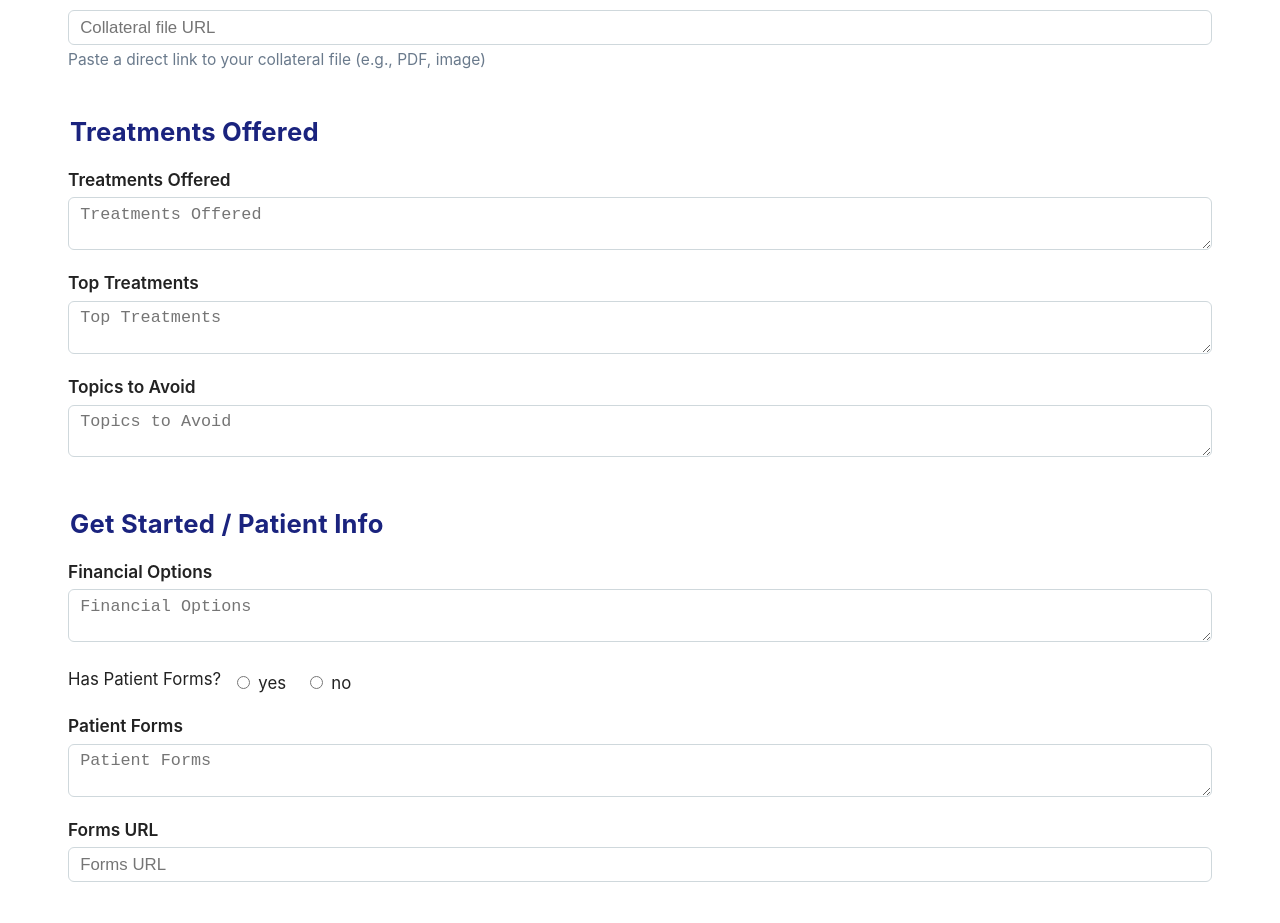
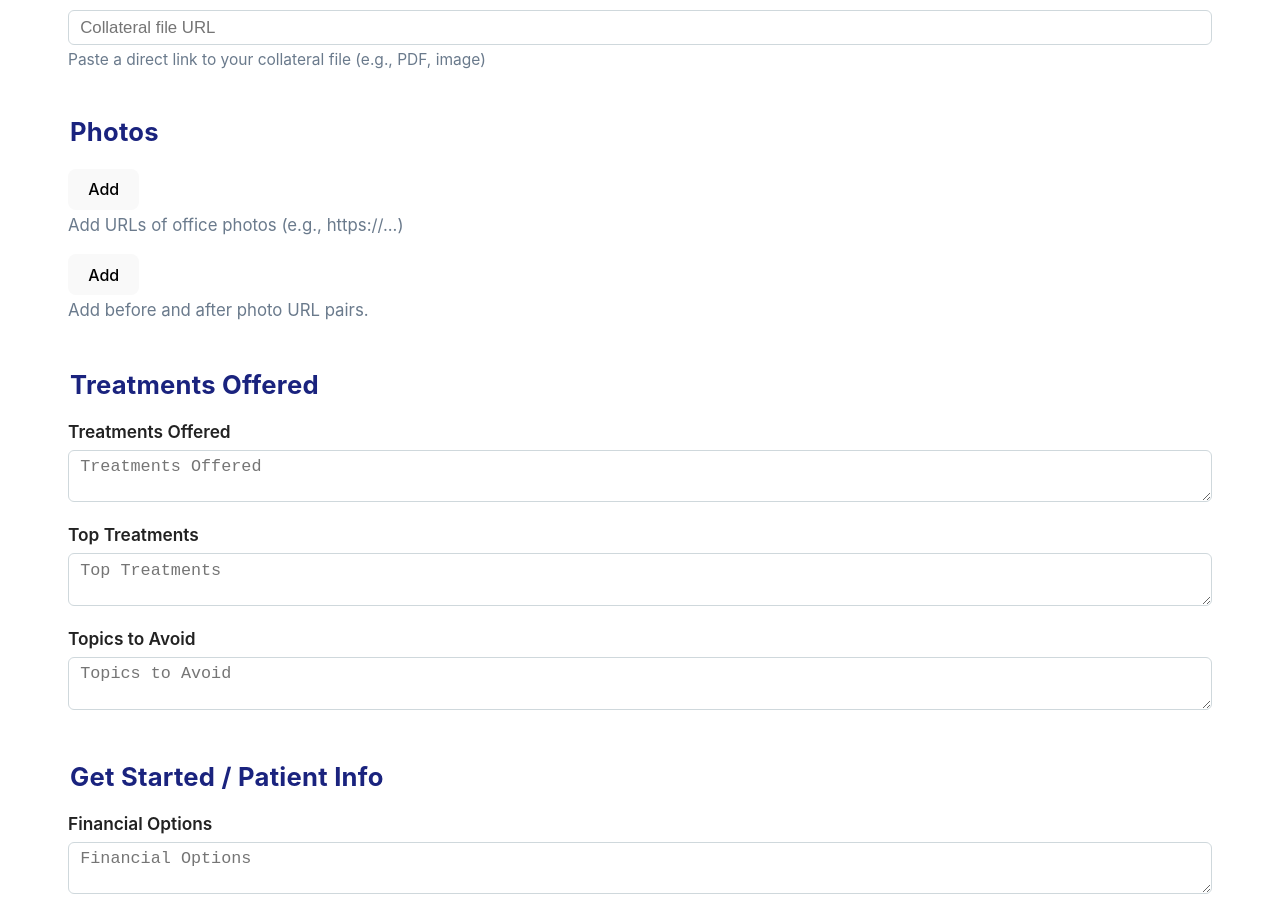
Before and after one commit to roostergrin/template-manager-ui, a React (Vite) app: page / in a window 1280 px wide. Shown: the part 2967-3890 px from the top of the page. Built offline with nearby package versions, Linux system fonts and the light colour scheme.

Commit message:
add photo galleries to QuestionnaireForm schema; include office and before/after image uploads

```diff
--- a/src/components/QuestionnaireForm/schema.ts
+++ b/src/components/QuestionnaireForm/schema.ts
@@ -102,9 +102,9 @@ export const schema: RJSFSchema = {
           items: {
             type: "object",
             properties: {
+              image: { type: "string", title: "Photo URL" },
               name: { type: "string", title: "Name" },
               title: { type: "string", title: "Title/Role" },
-              image: { type: "string", title: "Photo URL" }
             },
             required: ["name", "title"]
           }
@@ -128,6 +128,29 @@ export const schema: RJSFSchema = {
         collateralUpload: { type: "string", title: "Collateral URL" }
       }
     },
+    photos: {
+      type: "object",
+      title: "Photos",
+      properties: {
+        officeGallery: {
+          type: "array",
+          title: "Office Gallery",
+          items: { type: "string", title: "Photo URL", format: "uri" }
+        },
+        beforeAfterGallery: {
+          type: "array",
+          title: "Before & After Gallery",
+          items: {
+            type: "object",
+            properties: {
+              beforeUrl: { type: "string", title: "Before Photo URL", format: "uri" },
+              afterUrl: { type: "string", title: "After Photo URL", format: "uri" }
+            },
+            required: ["beforeUrl", "afterUrl"]
+          }
+        }
+      }
+    },
     treatments: {
       type: "object",
       title: "Treatments Offered",
@@ -143,7 +166,7 @@ export const schema: RJSFSchema = {
       properties: {
         financialOptions: { type: "string", title: "Financial Options" },
         hasPatientForms: { type: "string", title: "Has Patient Forms?", enum: ["yes", "no"] },
-        patientForms: { type: "string", title: "Patient Forms" },
+        patientFormUrls: { type: "string", title: "Patient Forms" },
         formsUrl: { type: "string", title: "Forms URL" }
       }
     },
@@ -453,6 +476,36 @@ export const uiSchema = {
     logoUpload: { "ui:placeholder": "Logo image URL", "ui:help": "Paste a direct link to your logo image (e.g., https://...)" , "ui:classNames": "questionnaire-form__input" },
     collateralUpload: { "ui:placeholder": "Collateral file URL", "ui:help": "Paste a direct link to your collateral file (e.g., PDF, image)", "ui:classNames": "questionnaire-form__input" }
   },
+  photos: {
+    "ui:order": [
+      "officeGallery",
+      "beforeAfterGallery"
+    ],
+    officeGallery: {
+      "ui:options": { addButtonText: "Add Photo" },
+      "ui:help": "Add URLs of office photos (e.g., https://...)" ,
+      items: {
+        "ui:placeholder": "Photo URL",
+        "ui:classNames": "questionnaire-form__input"
+      },
+      "ui:classNames": "questionnaire-form__array"
+    },
+    beforeAfterGallery: {
+      "ui:options": { addButtonText: "Add Before & After Pair" },
+      "ui:help": "Add before and after photo URL pairs.",
+      items: {
+        beforeUrl: {
+          "ui:placeholder": "Before Photo URL",
+          "ui:classNames": "questionnaire-form__input"
+        },
+        afterUrl: {
+          "ui:placeholder": "After Photo URL",
+          "ui:classNames": "questionnaire-form__input"
+        }
+      },
+      "ui:classNames": "questionnaire-form__array"
+    }
+  },
   about: {
     "ui:order": [
       "teamMembers",
@@ -487,12 +540,12 @@ export const uiSchema = {
     "ui:order": [
       "financialOptions",
       "hasPatientForms",
-      "patientForms",
+      "patientFormUrls",
       "formsUrl"
     ],
     financialOptions: { "ui:widget": "textarea", "ui:placeholder": "Financial Options", "ui:classNames": "questionnaire-form__textarea" },
     hasPatientForms: { "ui:widget": "radio", "ui:options": { "inline": true }, "ui:classNames": "questionnaire-form__radio-group" },
-    patientForms: { "ui:widget": "textarea", "ui:placeholder": "Patient Forms", "ui:classNames": "questionnaire-form__textarea" },
+    patientFormUrls: { "ui:widget": "textarea", "ui:placeholder": "Patient Forms", "ui:classNames": "questionnaire-form__textarea" },
     formsUrl: { "ui:placeholder": "Forms URL", "ui:classNames": "questionnaire-form__input" }
   },
 };
```
